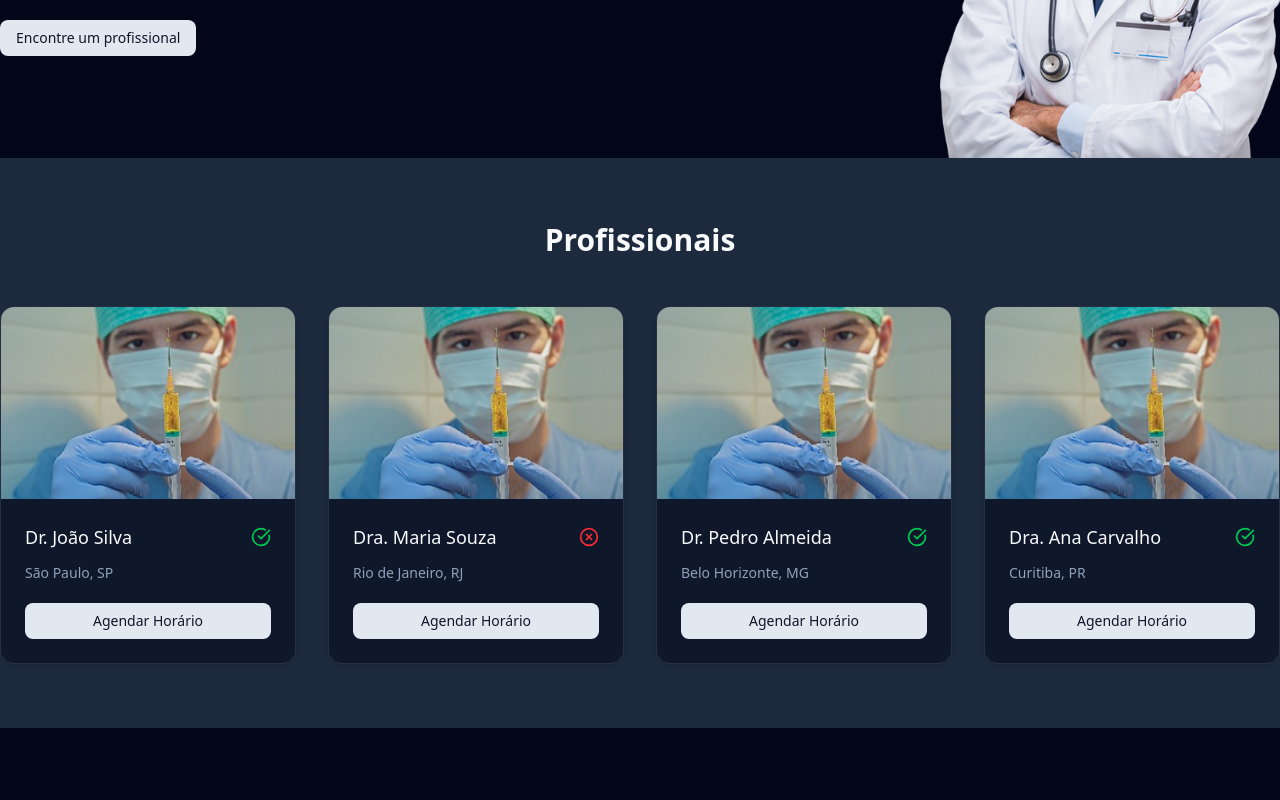
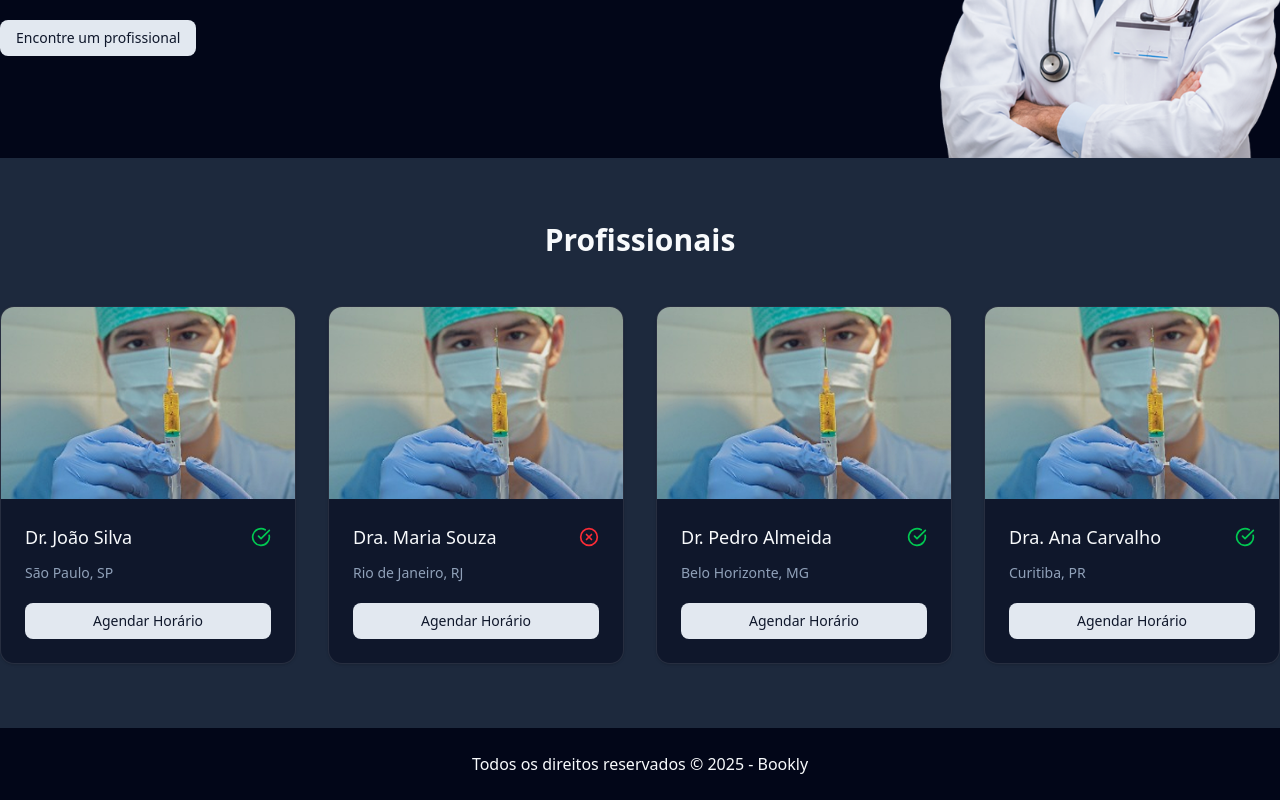
Before and after one commit to victor-hdgomes/bookly-frontend, a Next.js app: page / in a window 1280 px wide. Shown: the part 394-1194 px from the top of the page. Before the commit the page ends 1122 px from the top, so only its background shows below. Built offline with nearby package versions, Linux system fonts and the light colour scheme.

Commit message:
[feature] Creating Footer Component.

```diff
--- /dev/null
+++ b/src/app/(public)/_components/Footer/Footer.tsx
@@ -0,0 +1,9 @@
+export function Footer() {
+    const year = new Date().getFullYear();
+
+    return (
+        <footer className="py-6 text-center">
+            <p>Todos os direitos reservados &copy; {year} - Bookly</p>
+        </footer>
+    )
+}
--- a/src/app/(public)/_components/index.ts
+++ b/src/app/(public)/_components/index.ts
@@ -1,3 +1,4 @@
+export * from "@/app/(public)/_components/Footer/Footer";
 export * from "@/app/(public)/_components/Header/Header";
 export * from "@/app/(public)/_components/Hero/Hero";
 export * from "@/app/(public)/_components/Professionals/Professionals";
--- a/src/app/(public)/page.tsx
+++ b/src/app/(public)/page.tsx
@@ -1,4 +1,4 @@
-import { Header, Hero, Professionals } from "@/app/(public)/_components";
+import { Footer, Header, Hero, Professionals } from "@/app/(public)/_components";
 
 
 export default function Home() {
@@ -7,6 +7,7 @@ export default function Home() {
       <Header />
       <Hero />
       <Professionals />
+      <Footer />
     </div>
   );
 }
```
